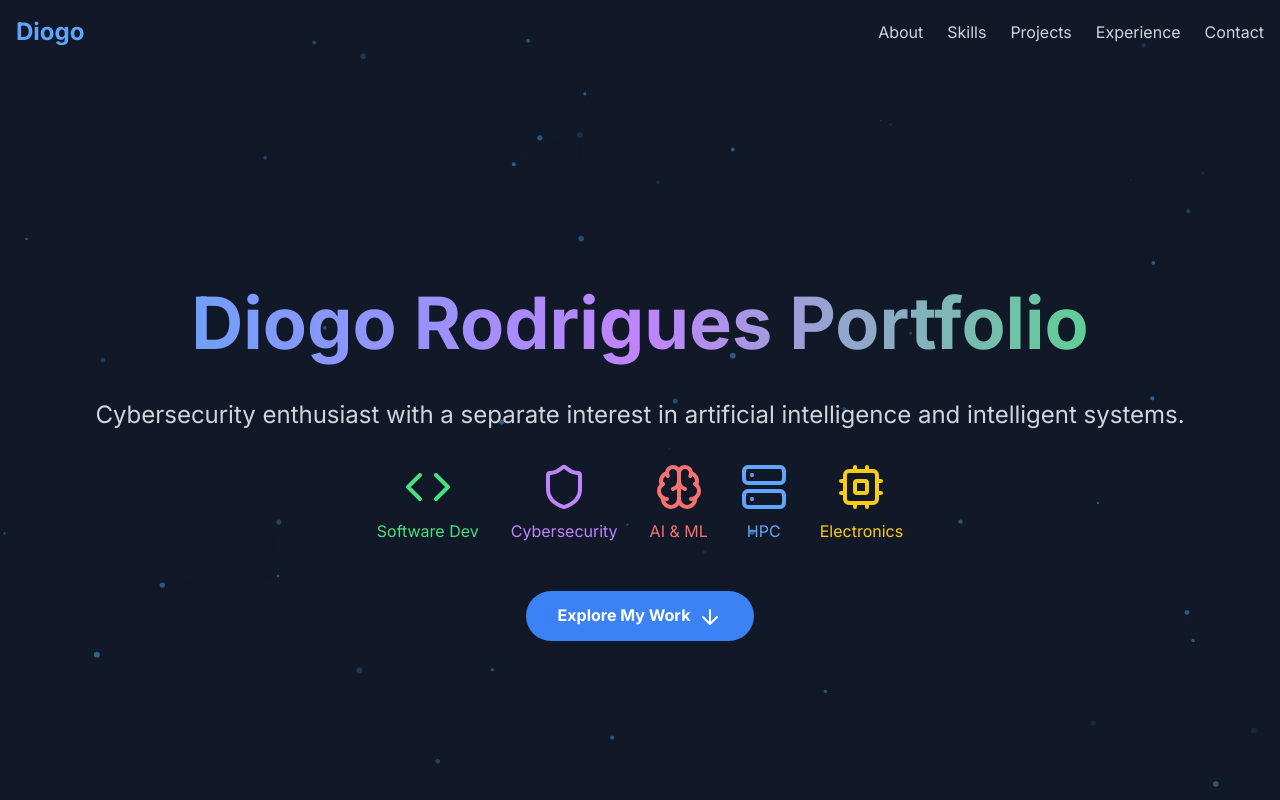
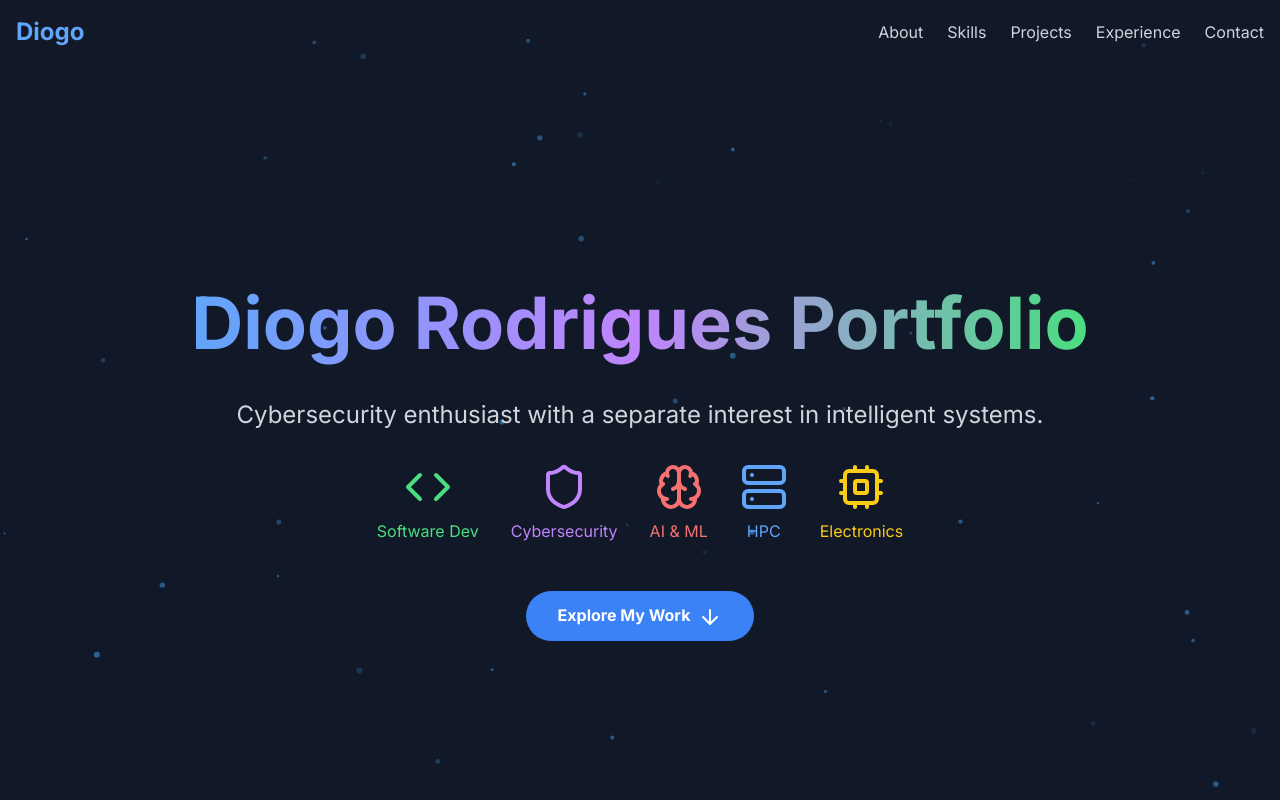
Before and after one commit to Diogo-Rodriigues/My_personal_website, a Next.js app: page / in a window 1280 px wide. Built offline with nearby package versions, Linux system fonts and the light colour scheme.

Commit message:
feat: update hero description to remove mention of AI
Updated the hero section to omit artificial intelligence interest for clarity.

Co-authored-by: Diogo Rodrigues <154286952+Diogo-Rodriigues@users.noreply.github.com>

```diff
--- a/app/components/Hero.tsx
+++ b/app/components/Hero.tsx
@@ -12,7 +12,7 @@ const Hero = () => {
           Diogo Rodrigues Portfolio
         </h1>
         <p className="text-xl md:text-2xl mb-8 text-gray-300">
-          Cybersecurity enthusiast with a separate interest in artificial intelligence and intelligent systems.
+          Cybersecurity enthusiast with a separate interest in intelligent systems.
         </p>
         <div className="flex justify-center space-x-8 mb-12">
           <div className="flex flex-col items-center">
```
